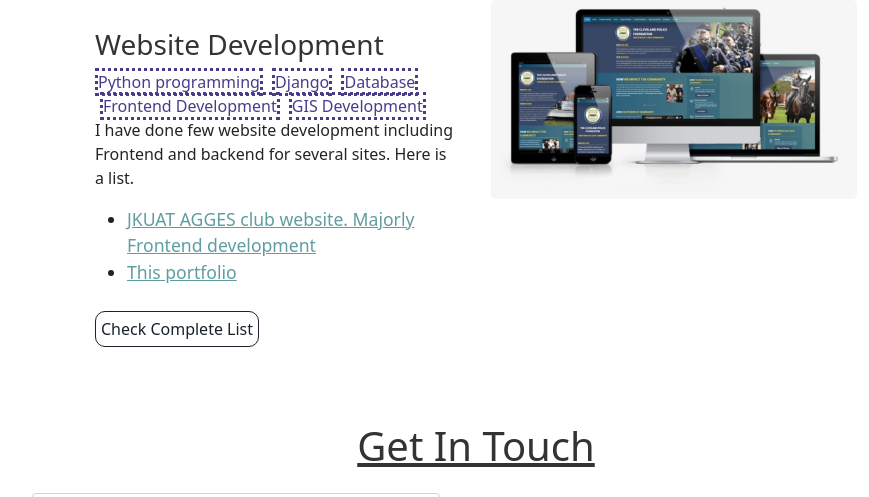
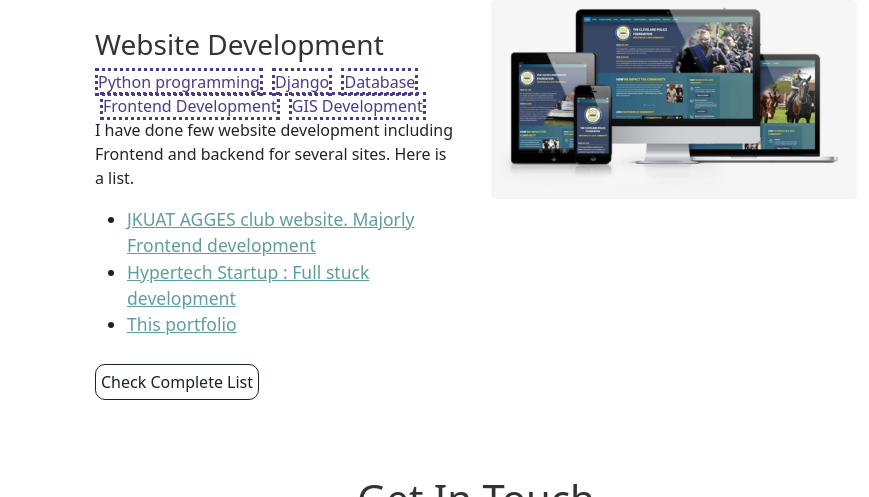
Before and after one commit to alfredamboka/AlfredPorfolio, a Jekyll site: the page built from index.html, in a window 1280 px wide and 900 px high, scrolled down 5755 px, cut to the strip 0-497 px from the top of the window. Shown: the whole strip, without its empty margins (164-1033 px from the left). Built offline with Jekyll 4.4.1, drawn with Linux system fonts in a browser that asks for light colours; nearby versions of some CDN libraries.

Commit message:
Update projects.html

```diff
--- a/_includes/projects.html
+++ b/_includes/projects.html
@@ -61,8 +61,9 @@
     <p>
       I have done few website development including Frontend and backend for several sites. Here is a list.
       <ul>
-        <li><a href="#" style="color: cadetblue;">JKUAT AGGES club website. Majorly Frontend development</a></li>
-        <li><a href="#" style="color: cadetblue;">This portfolio</a></li>
+        <li><a href="https://jkuatagges.github.io/AggesWebsiteChallenge2021/" style="color: cadetblue;">JKUAT AGGES club website. Majorly Frontend development</a></li>
+        <li><a href="https://hypertechstartup.studio/" style="color: cadetblue;">Hypertech Startup : Full stuck development</a></li>
+        <li><a href="http://alfredamboka.me/" style="color: cadetblue;">This portfolio</a></li>
       </ul>
     </p>
     <a class="project-link" href="#">Check Complete List</a>
```
